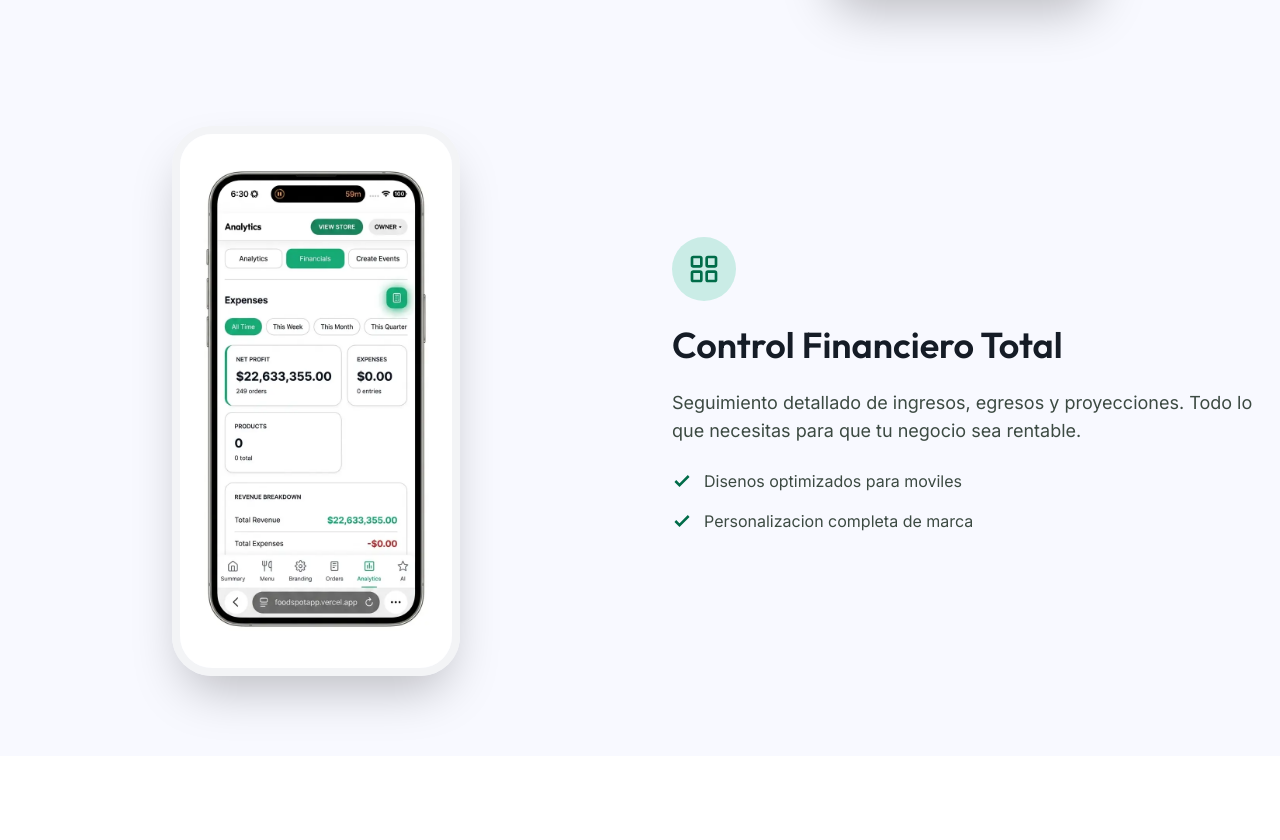
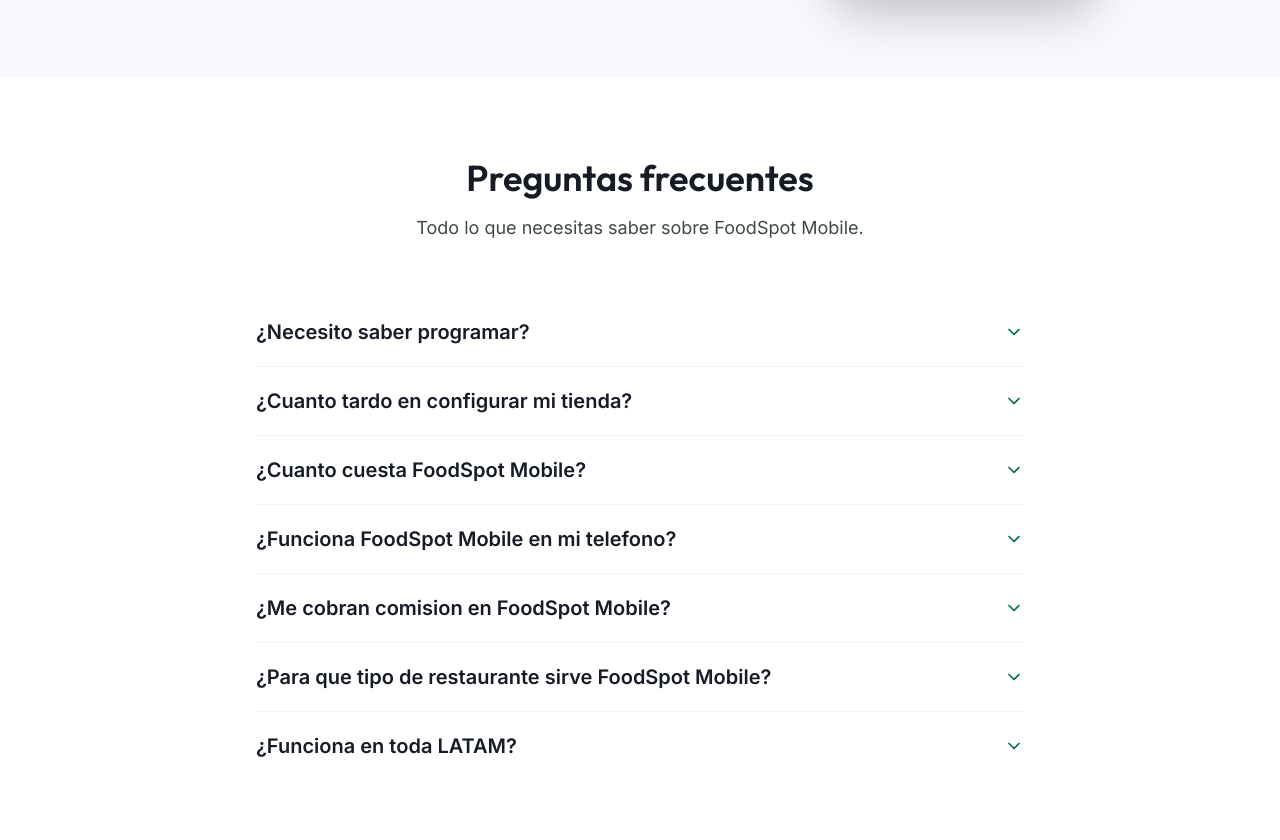
Before and after one commit to hikaribrandan3-code/foodspot-new-landing-page-, a React (Vite) app: page / in a window 1280 px wide. Shown: the part 4180-5020 px from the top of the page. Built offline with nearby package versions, Linux system fonts and the light colour scheme.

Commit message:
ux: remove Control Financiero Total feature section

```diff
--- a/src/components/Features.tsx
+++ b/src/components/Features.tsx
@@ -141,54 +141,6 @@ export function Features() {
         </motion.div>
       </div>
 
-      {/* Templates */}
-      <div className="grid grid-cols-1 md:grid-cols-2 gap-16 items-center">
-        <motion.div
-          initial={{ opacity: 0, x: -30 }}
-          whileInView={{ opacity: 1, x: 0 }}
-          viewport={{ once: true }}
-          className="flex justify-center"
-        >
-          <div className="relative w-72 h-[550px]">
-            <picture>
-              <source srcSet="/finance.webp" type="image/webp" />
-              <img
-                src="/finance.png"
-                alt="Financial Tracker"
-                loading="lazy"
-                width="288"
-                height="550"
-                className="w-full h-full object-cover rounded-[2.5rem] shadow-2xl border-8 border-gray-100"
-              />
-            </picture>
-          </div>
-        </motion.div>
-        <motion.div
-           initial={{ opacity: 0, x: 30 }}
-           whileInView={{ opacity: 1, x: 0 }}
-           viewport={{ once: true }}
-        >
-          <div className="w-16 h-16 rounded-full bg-primary-container/20 flex items-center justify-center mb-6">
-             <LayoutGrid className="w-8 h-8 text-primary" />
-          </div>
-          <h2 className="font-display text-3xl md:text-4xl text-on-surface mb-6">Control Financiero Total</h2>
-          <p className="text-lg text-on-surface-variant mb-6">
-            Seguimiento detallado de ingresos, egresos y proyecciones. Todo lo que necesitas para que tu negocio sea rentable.
-          </p>
-          <ul className="space-y-4 mb-8">
-            {["Disenos optimizados para moviles", "Personalizacion completa de marca"].map((item, i) => (
-              <li key={i} className="flex items-center text-on-surface-variant">
-                <div className="w-5 h-5 text-primary mr-3">
-                  <svg viewBox="0 0 24 24" fill="none" stroke="currentColor" strokeWidth="3">
-                    <path d="M20 6L9 17l-5-5" />
-                  </svg>
-                </div>
-                {item}
-              </li>
-            ))}
-          </ul>
-        </motion.div>
-      </div>
 
     </section>
   );
```
